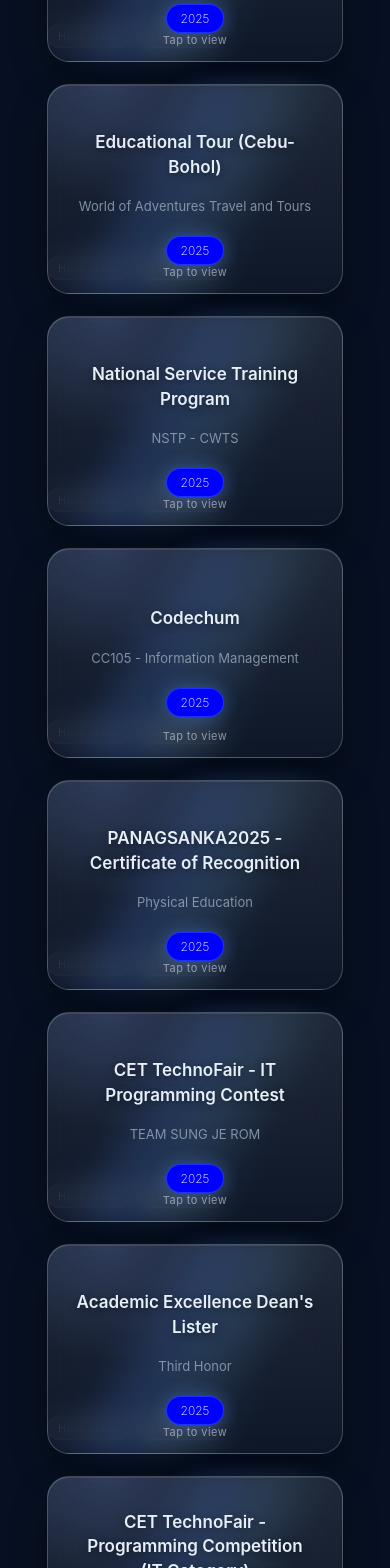
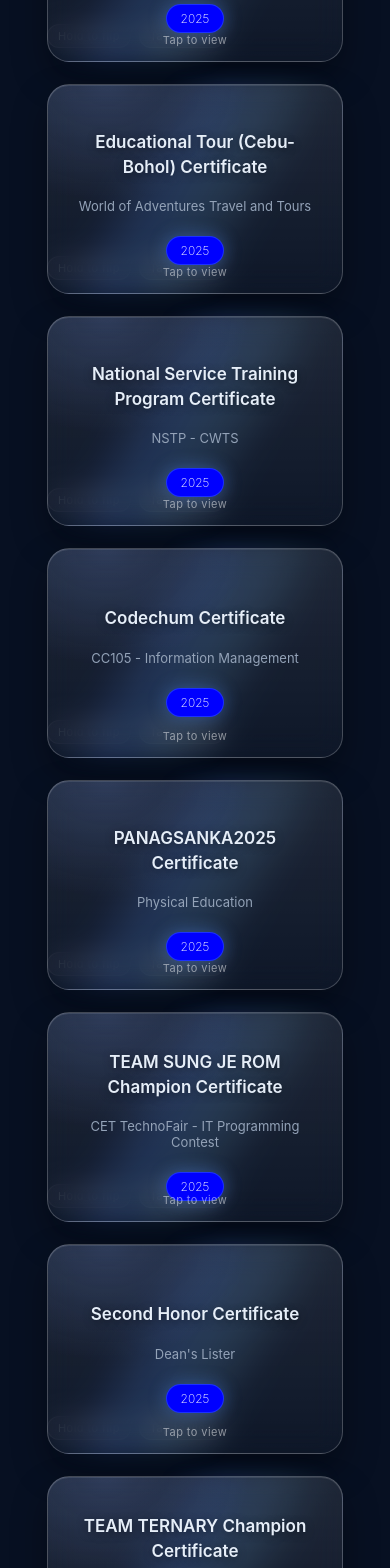
Before and after one commit to gela08/jelly-portfolio, a React (Vite) app: page / in a window 390 px wide. Shown: the part 8300-9868 px from the top of the page. Built offline with nearby package versions, Linux system fonts and the light colour scheme.

Commit message:
Completed Certification Page

```diff
--- a/src/pages/Certification.tsx
+++ b/src/pages/Certification.tsx
@@ -11,78 +11,87 @@
 
 const certificationData: Cert[] = [
   {
-    title: "Introduction to C++ Programming",
+    title: "Introduction to C++ Programming Certificate",
     issuer: "SkillUp",
     year: "2025",
     image: "/certificates/cpp2025.png",
     description:
-      "Introductory C++ programming covering syntax, logic, and problem solving.",
+      "Certificate of Completion for completing an online programming course. Thank you, SkillUp!",
   },
   {
-    title: "Educational Tour (Cebu-Bohol)",
+    title: "Educational Tour (Cebu-Bohol) Certificate",
     issuer: "World of Adventures Travel and Tours",
     year: "2025",
     image: "/certificates/watt2025.png",
-    description: "",
+    description:
+      "Certificate of Completion after we finished touring with WATT. It was a really fun and unforgettable journey! We had a really cool and amazing tour guide who knows it all from cebu all the way to bohol. Thank you, WATT team! Kani siya diri is gi reclaim ni siya since WATT sign!!",
   },
   {
-    title: "National Service Training Program",
+    title: "National Service Training Program Certificate",
     issuer: "NSTP - CWTS",
     year: "2025",
     image: "/certificates/nstp2025.png",
-    description: "",
+    description:
+      "Certificate of Completion from our NSTP subject. Had a fun adventure during our Sasa Port visit and a graduation for completing the subject. Thank you to our NSTP teachers, and goodbye, NSTP subject!",
   },
   {
-    title: "Codechum",
+    title: "Codechum Certificate",
     issuer: "CC105 - Information Management",
     year: "2025",
     image: "/certificates/codechum2025.png",
-    description: "TBA",
+    description:
+      "Certificate of Completion from Codechum after answering all the activities from the class. Had a stressful time answering some questions, but it was really fun enhancing my programming skills—and also my cramming skills before the deadlines. The site had a lot of crashes and bugs; I hope they were able to fix them. Still got a good score there, btw. Thank you, Codechum!",
   },
   {
-    title: "PANAGSANKA2025 - Certificate of Recognition",
+    title: "PANAGSANKA2025 Certificate",
     issuer: "Physical Education",
     year: "2025",
     image: "/certificates/pe2025.png",
-    description: "TBA",
+    description:
+      "Certificate of Recognition from our PE event. Got the chance to be one of the leaders; received stress but it paid off with my volleyball girls team (Champion). It was a really fun experience and I got to use my leadership skills. It was the biggest event I’ve handled so far (almost 900 students?), and it paid off for me and my classmates since all of us got 100% grades. Thank you to our PE teachers, and goodbye, PE subject!",
   },
   {
-    title: "CET TechnoFair - IT Programming Contest",
-    issuer: "TEAM SUNG JE ROM",
+    title: "TEAM SUNG JE ROM Champion Certificate",
+    issuer: "CET TechnoFair - IT Programming Contest",
     year: "2025",
     image: "/certificates/champ2025.png",
-    description: "TBA",
+    description:
+      "Certificate of Recognition from CET TechnoFair, 2nd time champion after the 2024 programming competition. Different teammates this time since one of my previous teammates wasn’t allowed to compete, and I was the only one available that day. I didn’t actually help much (sorry, guys!), but the event was upgraded and they gave us snacks during the competition. Overall, I was just happy to be there and give moral support to my team. Thank you, TEAM SUNG JE ROM! Fun fact: the team name is named after a legend — Jerome Sagunday.",
   },
   {
-    title: "Academic Excellence Dean's Lister",
-    issuer: "Third Honor",
+    title: "Second Honor Certificate",
+    issuer: "Dean's Lister",
     year: "2025",
     image: "/certificates/dl2025.png",
-    description: "TBA",
+    description:
+      "Excellent Academic Proficiency Certificate during the 1st Semester of 2024–2025 as a 2nd year BSIT student. This award was unexpected since I was only third honor during the 1st semester of 2023–2024. Didn’t expect to reach this level, but still very grateful!",
   },
   {
-    title: "CET TechnoFair - Programming Competition (IT Category)",
-    issuer: "TEAM TERNARY",
+    title: "TEAM TERNARY Champion Certificate",
+    issuer: "CET TechnoFair - Programming Competition (IT Category)",
     year: "2024",
     image: "/certificates/champ2024.png",
-    description: "TBA",
+    description:
+      "Certificate of Recognition from CET TechnoFair. First time joining a contest and we won the title as champions!! It was a really cool experience—I didn’t know what the problems would be, but I’m thankful for my OG team!! LEZZGOOO!! They were the brains of the team who dealt with the logic of the competition. My role was to understand, take notes, and support them while they figured out how to solve the problems. I wasn’t able to contribute much, but they still hyped me up and included me until we got our awards. Thank you, TEAM TERNARY!",
   },
   {
     title: "Academic Excellence Dean's Lister",
     issuer: "Second Honor",
     year: "2024",
     image: "/certificates/dl2024.png",
-    description: "TBA",
+    description:
+      "Excellent Academic Proficiency Certificate during the 1st Semester of 2023–2024 as a 1st year BSIT student. This award came very unexpectedly since it was my first year in college—figuring things out with a new level of knowledge and serious adult stuff. I didn’t even know colleges had this kind of recognition, so I didn’t expect any reward since I thought my grades were meh. Still grateful as always for receiving this award.",
   },
   {
-    title: "JavaScript Basics",
+    title: "JavaScript Basics Certificate",
     issuer: "BitDegree",
     year: "2023",
     image: "/certificates/js2023.png",
     description:
-      "JavaScript fundamentals including variables, functions, loops, and DOM basics.",
+      "Certificate of Completion from BitDegree. This certificate was required by our subject, and all of us were required to have it as a ticket for our grades. It was my first-ever certificate in college. I got to know the basics of JavaScript and was able to use them in some of our subject projects at that time. Thank you, BitDegree!",
   },
 ];
+
 
 /* -------------------- Desktop tilt -------------------- */
 
--- a/src/styles/pages/Certification.css
+++ b/src/styles/pages/Certification.css
@@ -1,3 +1,7 @@
+/* =========================================================
+   BASE / RESET
+========================================================= */
+
 .cert-section,
 .cert-section * {
   user-select: none;
@@ -10,6 +14,11 @@
   text-align: center;
 }
 
+
+/* =========================================================
+   GRID LAYOUT
+========================================================= */
+
 .cert-grid {
   display: grid;
   grid-template-columns: repeat(auto-fit, minmax(260px, 1fr));
@@ -19,12 +28,23 @@
   perspective: 1200px;
 }
 
+.cert-item {
+  position: relative;
+  width: 300px;
+  height: 230px;
+  touch-action: manipulation;
+}
+
+
+/* =========================================================
+   CARD CONTAINER (3D ROOT)
+========================================================= */
 
 .cert-card {
   position: relative;
-  height: 240px;
   width: 100%;
   max-width: 320px;
+  height: 240px;
   margin: auto;
 
   border-radius: 22px;
@@ -48,11 +68,16 @@
 }
 
 
+/* =========================================================
+   CARD GLOW BORDER
+========================================================= */
+
 .cert-card::before {
   content: "";
   position: absolute;
   inset: -1px;
   border-radius: 22px;
+
   background: linear-gradient(
     120deg,
     transparent 30%,
@@ -60,10 +85,87 @@
     rgba(120,200,255,0.25),
     transparent 70%
   );
+
   opacity: 0.6;
+  filter: blur(10px);
   pointer-events: none;
-  filter: blur(10px);
 }
+
+
+/* =========================================================
+   INTERACTION HITBOX
+========================================================= */
+
+.cert-hitbox {
+  position: absolute;
+  inset: -30px;
+  z-index: 5;
+
+  background: rgba(0,0,0,0.001);
+}
+
+
+/* =========================================================
+   CARD FACES (FRONT & BACK)
+========================================================= */
+
+.cert-face {
+  position: absolute;
+  inset: 0;
+  padding: 26px;
+  border-radius: 22px;
+
+  display: flex;
+  flex-direction: column;
+  justify-content: center;
+  align-items: center;
+
+  pointer-events: none;
+
+  background:
+    radial-gradient(
+      120% 140% at 20% 0%,
+      rgba(120,160,255,0.18),
+      transparent 40%
+    ),
+    linear-gradient(
+      180deg,
+      rgba(255,255,255,0.10),
+      rgba(255,255,255,0.03)
+    );
+
+  border: 1px solid rgba(255,255,255,0.22);
+
+  backdrop-filter: blur(22px) saturate(140%);
+  -webkit-backdrop-filter: blur(22px) saturate(140%);
+
+  box-shadow:
+    0 28px 70px rgba(0,0,0,0.45),
+    inset 0 1px 0 rgba(255,255,255,0.14);
+
+  backface-visibility: hidden;
+  -webkit-backface-visibility: hidden;
+}
+
+.cert-front {
+  transform: translateZ(1px);
+}
+
+.cert-back {
+  transform: rotateY(180deg) translateZ(1px);
+}
+
+.cert-back img {
+  width: 100%;
+  height: 100%;
+  object-fit: cover;
+  border-radius: 14px;
+}
+
+
+/* =========================================================
+   TEXT CONTENT
+========================================================= */
 
 .cert-title {
   font-size: 16px;
@@ -79,7 +181,6 @@
   margin-bottom: 10px;
 }
 
-
 .cert-year {
   font-size: 12px;
   font-weight: 200;
@@ -93,22 +194,9 @@
 }
 
 
-.cert-hitbox {
-  position: absolute;
-  inset: -30px; /* 👈 expands hover area */
-  z-index: 5;
-
-  /* invisible but interactive */
-  background: rgba(0,0,0,0.001);
-}
-
-.cert-item {
-  position: relative;
-  width: 300px;
-  height: 230px;
-
-  touch-action: manipulation;
-}
+/* =========================================================
+   HOVER / TOUCH BEHAVIOR
+========================================================= */
 
 @media (hover: hover) {
   .cert-item:hover .cert-card {
@@ -135,247 +223,14 @@
   }
 }
 
-
 .cert-card.held {
   --flip: 180deg;
 }
 
-.cert-face {
-  position: absolute;
-  inset: 0;
-  padding: 26px;
-  border-radius: 22px;
-  pointer-events: none;
 
-  display: flex;
-  flex-direction: column;
-  justify-content: center;
-  align-items: center;
-
-  background:
-    radial-gradient(
-      120% 140% at 20% 0%,
-      rgba(120,160,255,0.18),
-      transparent 40%
-    ),
-    linear-gradient(
-      180deg,
-      rgba(255,255,255,0.10),
-      rgba(255,255,255,0.03)
-    );
-
-  border: 1px solid rgba(255,255,255,0.22);
-
-  backdrop-filter: blur(22px) saturate(140%);
-  -webkit-backdrop-filter: blur(22px) saturate(140%);
-
-  box-shadow:
-    0 28px 70px rgba(0,0,0,0.45),
-    inset 0 1px 0 rgba(255,255,255,0.14);
-
-  backface-visibility: hidden;
-  -webkit-backface-visibility: hidden;
-}
-
-
-.cert-front {
-  transform: translateZ(1px);
-}
-
-.cert-back {
-  transform: rotateY(180deg) translateZ(1px);
-}
-
-.cert-back img {
-  width: 100%;
-  height: 100%;
-  object-fit: cover;
-  border-radius: 14px;
-}
-
-
-/* Mobile preview */
-.mobile-only {
-  display: none;
-}
-
-.cert-hover {
-  position: fixed;
-  inset: 0;
-  z-index: 999;
-  background: rgba(0,0,0,0.65);
-  backdrop-filter: blur(10px);
-
-  display: flex;
-  justify-content: center;
-  align-items: center;
-}
-
-.cert-hover img {
-  width: 90%;
-  max-width: 420px;
-  border-radius: 18px;
-}
-
-/* Modal */
-.cert-modal-overlay {
-  position: fixed;
-  inset: 0;
-  z-index: 9999;
-
-  background: rgba(0,0,0,0.55);
-  backdrop-filter: blur(12px);
-
-  display: flex;
-  justify-content: center;
-  align-items: center;
-  padding: 24px;
-
-  opacity: 0;
-  transition: opacity 0.25s ease;
-}
-
-.cert-modal-overlay.show {
-  opacity: 1;
-}
-
-.cert-modal-overlay.closing {
-  opacity: 0;
-}
-
-.cert-modal {
-  touch-action: none;
-  user-select: none;
-}
-
-.cert-modal {
-  max-width: 900px;
-  width: 100%;
-  padding: 28px;
-  display: flex;
-  gap: 28px;
-
-background:
-    linear-gradient(
-      180deg,
-      rgba(15,20,35,0.95),
-      rgba(8,12,22,0.95)
-    );
-  border-radius: 24px;
-  border: 1px solid rgba(255,255,255,0.1);
-
-  box-shadow: 0 40px 80px rgba(0,0,0,0.5);
-  animation: certSlideUp 0.45s cubic-bezier(0.19, 1, 0.22, 1);
-}
-
-.cert-modal.closing {
-  animation: certSlideDown 0.25s cubic-bezier(.33,1.07,.53,1.29) forwards;
-}
-
-.cert-modal-content .issuer,
-.cert-modal-content .description {
-  color: rgba(255,255,255,0.75);
-}
-
-.cert-modal-image {
-  width: 380px;
-  border-radius: 18px;
-  object-fit: cover;
-}
-
-.cert-modal-content {
-  text-align: left;
-  color: #ffffff;
-}
-
-.cert-modal-content h3 {
-  font-size: 28px;
-  font-weight: 700;
-  margin-bottom: 6px;
-}
-
-
-.cert-modal-content .issuer {
-  color: var(--muted);
-}
-
-.cert-modal-content .year {
-  font-size: 13px;
-  color: var(--accent);
-}
-
-.cert-modal-content .description {
-  margin-top: 18px;
-  line-height: 1.6;
-  color: var(--muted);
-}
-
-/* Animations */
-@keyframes certSlideUp {
-  from {
-    transform: translateY(30px) scale(0.96);
-    opacity: 0;
-  }
-  to {
-    transform: translateY(0) scale(1);
-    opacity: 1;
-  }
-}
-
-@keyframes certSlideDown {
-  to {
-    transform: translateY(100vh) scale(0.95);
-    opacity: 0;
-  }
-}
-
-/* Responsive */
-@media (max-width: 768px) {
-  .cert-grid {
-    grid-template-columns: 1fr;
-    gap: 22px;
-    padding: 0 8px;
-  }
-
-  .cert-item {
-    width: 100%;
-    height: auto;
-  }
-
-  .cert-card {
-    max-width: 100%;
-    height: 210px;
-  }
-
-  .cert-title {
-  font-size: 17px;
-  font-weight: 600;
-  line-height: 1.45;
-  text-shadow: 0 2px 10px rgba(0,0,0,0.45);
-}
-
-.cert-issuer {
-  font-size: 13px;
-  opacity: 0.85;
-}
-
-.cert-year {
-  margin-top: 12px;
-  padding: 6px 14px;
-  font-size: 12px;
-  box-shadow: 0 0 18px rgba(80,140,255,0.4);
-}
-
-
-  .cert-face {
-    backdrop-filter: blur(14px);
-    box-shadow:
-      0 16px 34px rgba(0,0,0,0.35),
-      inset 0 1px 0 rgba(255,255,255,0.1);
-
-  }
-
-  /* -------------------- Interaction Hints -------------------- */
+/* =========================================================
+   INTERACTION HINTS (MOBILE)
+========================================================= */
 
 .cert-hint {
   position: absolute;
@@ -408,33 +263,179 @@
 }
 
 
+/* =========================================================
+   MODAL OVERLAY
+========================================================= */
+
+.cert-modal-overlay {
+  position: fixed;
+  inset: 0;
+  z-index: 9999;
+
+  background: rgba(0,0,0,0.55);
+  backdrop-filter: blur(12px);
+
+  display: flex;
+  justify-content: center;
+  align-items: center;
+  padding: 24px;
+
+  opacity: 0;
+  transition: opacity 0.25s ease;
+}
+
+.cert-modal-overlay.show {
+  opacity: 1;
+}
+
+.cert-modal-overlay.closing {
+  opacity: 0;
+}
+
+
+/* =========================================================
+   MODAL CONTENT
+========================================================= */
+
+.cert-modal {
+  max-width: 1100px;
+  height: 450px;
+  width: 100%;
+  padding: 28px;
+  gap: 28px;
+
+  display: flex;
+
+  background:
+    linear-gradient(
+      180deg,
+      rgba(15,20,35,0.95),
+      rgba(8,12,22,0.95)
+    );
+
+  border-radius: 24px;
+  border: 1px solid rgba(255,255,255,0.1);
+  box-shadow: 0 40px 80px rgba(0,0,0,0.5);
+
+  animation: certSlideUp 0.45s cubic-bezier(0.19, 1, 0.22, 1);
+}
+
+.cert-modal.closing {
+  animation: certSlideDown 0.25s cubic-bezier(.33,1.07,.53,1.29) forwards;
+}
+
+.cert-modal-image {
+  width: 600px;
+  border-radius: 18px;
+  object-fit: cover;
+}
+
+.cert-modal-content {
+  text-align: left;
+  color: #ffffff;
+}
+
+.cert-modal-content h3 {
+  font-size: 32px;
+  font-weight: 700;
+  margin-bottom: 30px;
+  margin-top: 50px;
+}
+
+.cert-modal-content .issuer,
+.cert-modal-content .description {
+  color: var(--muted);
+  margin-bottom: 6px;
+}
+
+.cert-modal-content .year {
+  font-size: 13px;
+  color: var(--accent);
+}
+
+.cert-modal-content .description {
+  margin-top: 18px;
+  line-height: 1.6;
+  margin-top: 50px;
+}
+
+
+/* =========================================================
+   MODAL ANIMATIONS
+========================================================= */
+
+@keyframes certSlideUp {
+  from {
+    transform: translateY(30px) scale(0.96);
+    opacity: 0;
+  }
+  to {
+    transform: translateY(0) scale(1);
+    opacity: 1;
+  }
+}
+
+@keyframes certSlideDown {
+  to {
+    transform: translateY(100vh) scale(0.95);
+    opacity: 0;
+  }
+}
+
+
+/* =========================================================
+   RESPONSIVE (MOBILE)
+========================================================= */
+
+@media (max-width: 768px) {
+
+  .cert-grid {
+    grid-template-columns: 1fr;
+    gap: 22px;
+    padding: 0 8px;
+  }
+
+  .cert-item {
+    width: 100%;
+    height: auto;
+  }
+
+  .cert-card {
+    max-width: 100%;
+    height: 210px;
+  }
+
+  .cert-title {
+    font-size: 17px;
+    line-height: 1.45;
+    text-shadow: 0 2px 10px rgba(0,0,0,0.45);
+  }
+
+  .cert-year {
+    margin-top: 12px;
+    padding: 6px 14px;
+    box-shadow: 0 0 18px rgba(80,140,255,0.4);
+  }
+
+  .cert-face {
+    backdrop-filter: blur(14px);
+    box-shadow:
+      0 16px 34px rgba(0,0,0,0.35),
+      inset 0 1px 0 rgba(255,255,255,0.1);
+  }
+
   .cert-modal {
+    flex-direction: column;
     padding: 18px;
     gap: 16px;
-    border-radius: 20px;
-
-    flex-direction: column;
     max-height: 90vh;
     overflow-y: auto;
   }
 
   .cert-modal-image {
+    width: 100%;
     max-height: 40vh;
-    width: 100%;
     object-fit: contain;
-  }
-
-  .modal-handle {
-  width: 42px;
-  height: 5px;
-  border-radius: 999px;
-  background: rgba(255,255,255,0.3);
-  margin: 0 auto 10px;
-}
-
-
-  .cert-modal-content {
-    padding-top: 8px;
   }
 
   .cert-modal-content h3 {
```
